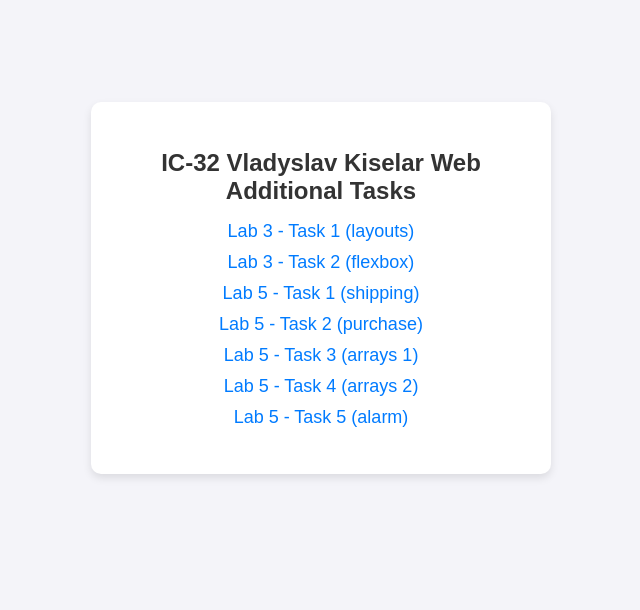
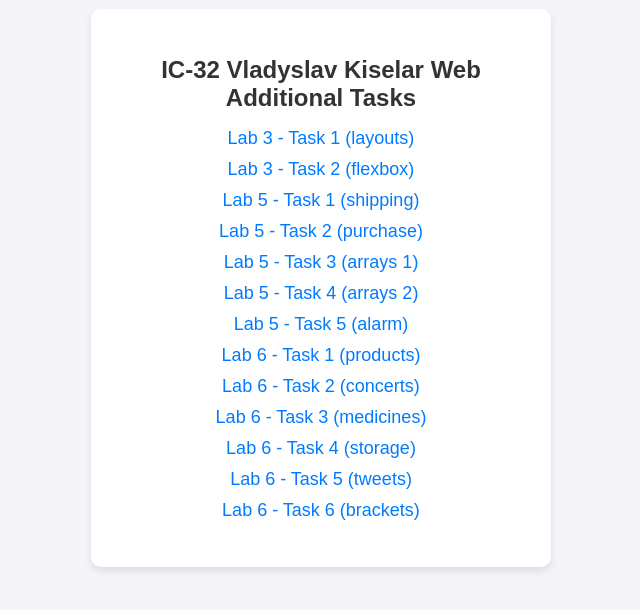
Before and after one commit to vlladislavii/IC-32_Vladyslav_Kiselar_Additional_Tasks, a plain HTML site: page index.html in a window 1280 px wide. Shown: the part 112-722 px from the top of the page, without its empty margins (319-959 px from the left). Drawn offline with Linux system fonts and the light colour scheme.

Commit message:
lad 6 upd

```diff
--- a/index.html
+++ b/index.html
@@ -62,6 +62,12 @@
             <li><a href="./lab5_tasks/lab5_task3.html">Lab 5 - Task 3 (arrays 1)</a></li>
             <li><a href="./lab5_tasks/lab5_task4.html">Lab 5 - Task 4 (arrays 2)</a></li>
             <li><a href="./lab5_tasks/lab5_task5.html">Lab 5 - Task 5 (alarm)</a></li>
+            <li><a href="./lab6_tasks/lab6_task1.js">Lab 6 - Task 1 (products)</a></li>
+            <li><a href="./lab6_tasks/lab6_task2.js">Lab 6 - Task 2 (concerts)</a></li>
+            <li><a href="./lab6_tasks/lab6_task3.js">Lab 6 - Task 3 (medicines)</a></li>
+            <li><a href="./lab6_tasks/lab6_task4.js">Lab 6 - Task 4 (storage)</a></li>
+            <li><a href="./lab6_tasks/lab6_task5.js">Lab 6 - Task 5 (tweets)</a></li>
+            <li><a href="./lab6_tasks/lab6_task1.js">Lab 6 - Task 6 (brackets)</a></li>
         </ul>
     </div>
 </body>
```
